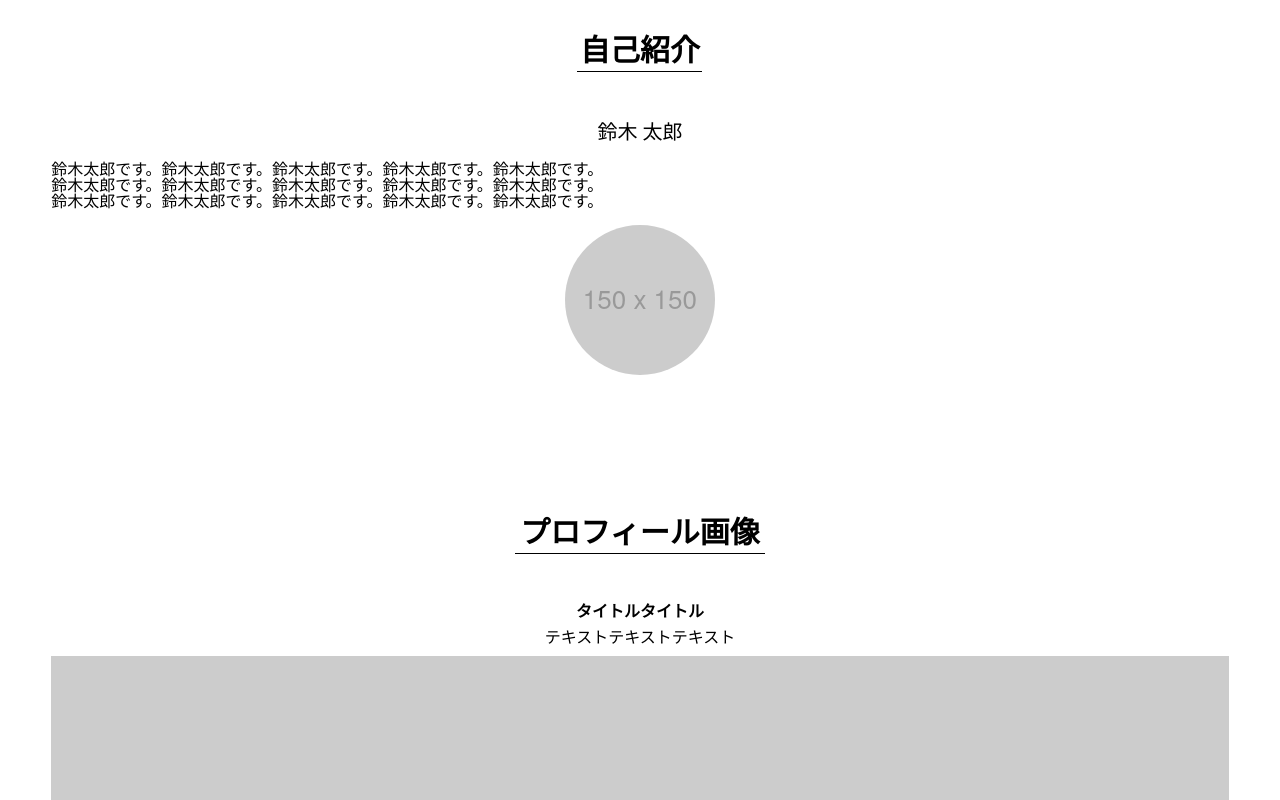
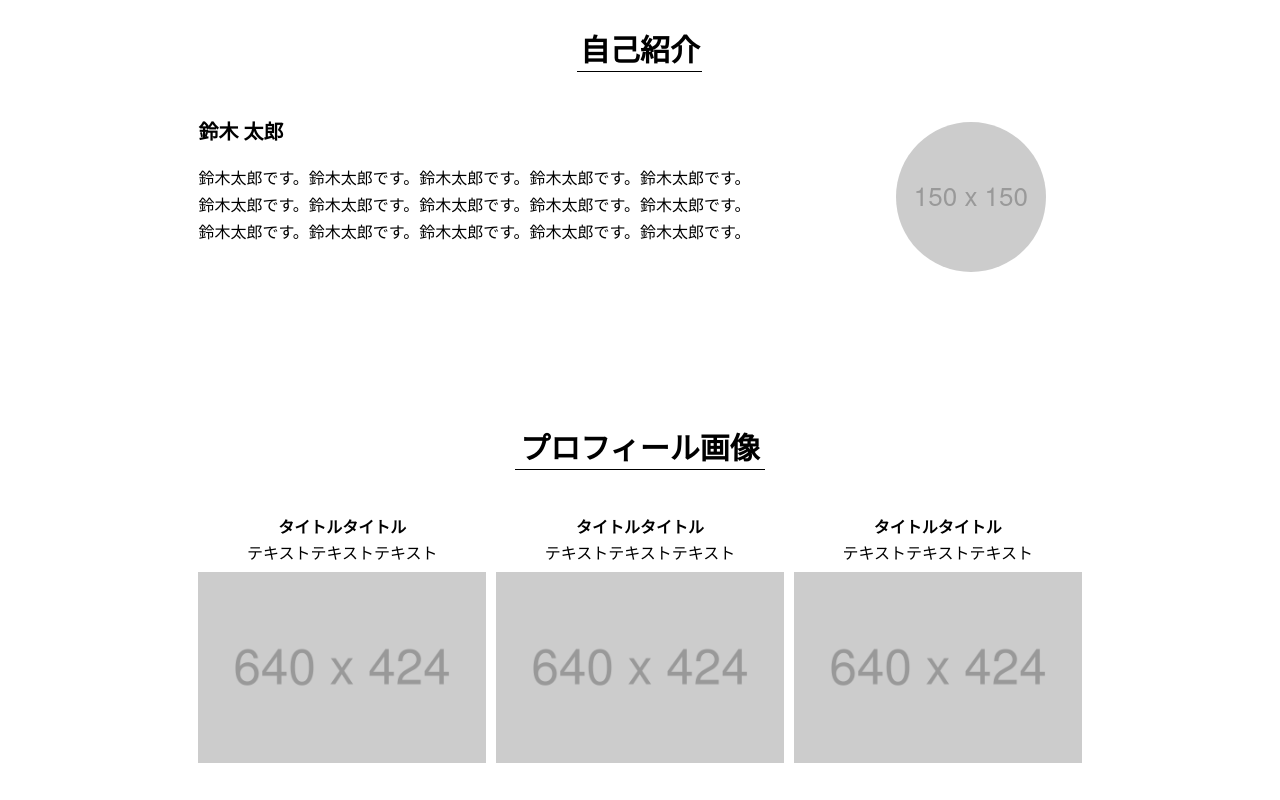
Before and after one commit to tatsuya582/hc_practice, a plain HTML site: page html_css_output_beginner/index.html in a window 1280 px wide. Shown: the part 680-1480 px from the top of the page. Drawn offline with Linux system fonts and the light colour scheme.

Commit message:
pc用CSSを作成

```diff
--- a/html_css_output_beginner/css/style.css
+++ b/html_css_output_beginner/css/style.css
@@ -1,18 +1,23 @@
 /*iphoneおよび共通設定*/
 body {
     width: 100%;
-    max-width: 960px;
 }
 
 h2 {
     font-size: 30px;
 }
 
+.topphoto_container {
+    width: 100%;
+    overflow: hidden;
+}
+
 .container {
-    max-width: 960px;
     display: grid;
     width: 100%;
     margin: 0 auto;
+    max-width: 960px;
+
 }
 
 header {
@@ -53,6 +58,7 @@ header ul {
 
 .name {
     font-size: 20px;
+    font-weight: 700;
     margin-bottom: 20px;
 }
 
@@ -70,6 +76,7 @@ header ul {
 .topphoto {
     background-image: url("../images/1920x1280.png") ;
     background-position: center;
+    margin: 0 calc(50% - 50vw);
     width: 100vw;
     height: 600px;
 }
@@ -94,3 +101,41 @@ footer {
     padding-bottom: 10px;
     border-bottom: 5px solid #000;
 }
+
+@media screen and (min-width:600px) {
+    .introduction {
+        display: grid;
+        grid-template-columns: 3fr 1fr;
+        grid-template-rows: 2fr 1fr 3fr;
+    }
+
+    .introduction_title {
+        grid-column: 1 / 3;
+    }
+
+    .name {
+        margin-right: auto;
+    }
+
+    .suzuki {
+        grid-column: 1;
+        line-height: 27px;
+    }
+
+    .introduction_image {
+        grid-column: 2;
+        grid-row: 2 / 4;
+    }
+
+    .profile_main {
+        display: grid;
+        grid-template-columns: repeat(3, 1fr);
+        gap: 10px;
+    }
+
+    footer {
+        margin: 0 calc(50% - 50vw);
+        width: 100vw;
+    }
+
+}
--- a/html_css_output_beginner/index.html
+++ b/html_css_output_beginner/index.html
@@ -3,12 +3,13 @@
 <head>
     <meta charset="UTF-8">
     <meta name="viewport" content="width=device-width, initial-scale=1.0">
-    <title>Document</title>
+    <title>HTML/CSS初級アウトプット課題</title>
     <link rel="stylesheet" href="css/reset.css">
     <link rel="stylesheet" href="css/style.css">
 
 </head>
 <body>
+    <div class="topphoto_container">
         <div class="container">
             <header>
                 <h1> レジュメ</h1>
@@ -18,24 +19,26 @@
                 </ul>
             </header>
 
-        <div class="topphoto">
+            <figure class="topphoto">
 
-        </div>
+            </figure>
 
-        <div class="introduction">
+            <article class="introduction">
                 <div class="introduction_title">
                     <h2>自己紹介</h2>
                 </div>
-            <p class="name">鈴木 太郎</p>
+                <div class="name">
+                    <p >鈴木 太郎</p>
+                </div>
                 <div class="suzuki">
                     <p>鈴木太郎です。鈴木太郎です。鈴木太郎です。鈴木太郎です。鈴木太郎です。<br>鈴木太郎です。鈴木太郎です。鈴木太郎です。鈴木太郎です。鈴木太郎です。<br>鈴木太郎です。鈴木太郎です。鈴木太郎です。鈴木太郎です。鈴木太郎です。</p>
                 </div>
                 <figure class="introduction_image">
                     <img src="images/150x150.png" alt="自己紹介画像">
                 </figure>
-        </div>
+            </article>
 
-        <div class="profile">
+            <article class="profile">
                 <div class="profile_title">
                     <h2>プロフィール画像</h2>
                 </div>
@@ -56,12 +59,12 @@
                         <img src="images/640x424.png" alt="プロフィール画像">
                     </div>
                 </div>
-        </div>
+            </article>
 
             <footer>
                 <p>©️ 2023 taro suzuki</p>
             </footer>
         </div>
-
+    </div>
 </body>
 </html>
```
Lines whose indentation alone changed are shown as unchanged.
